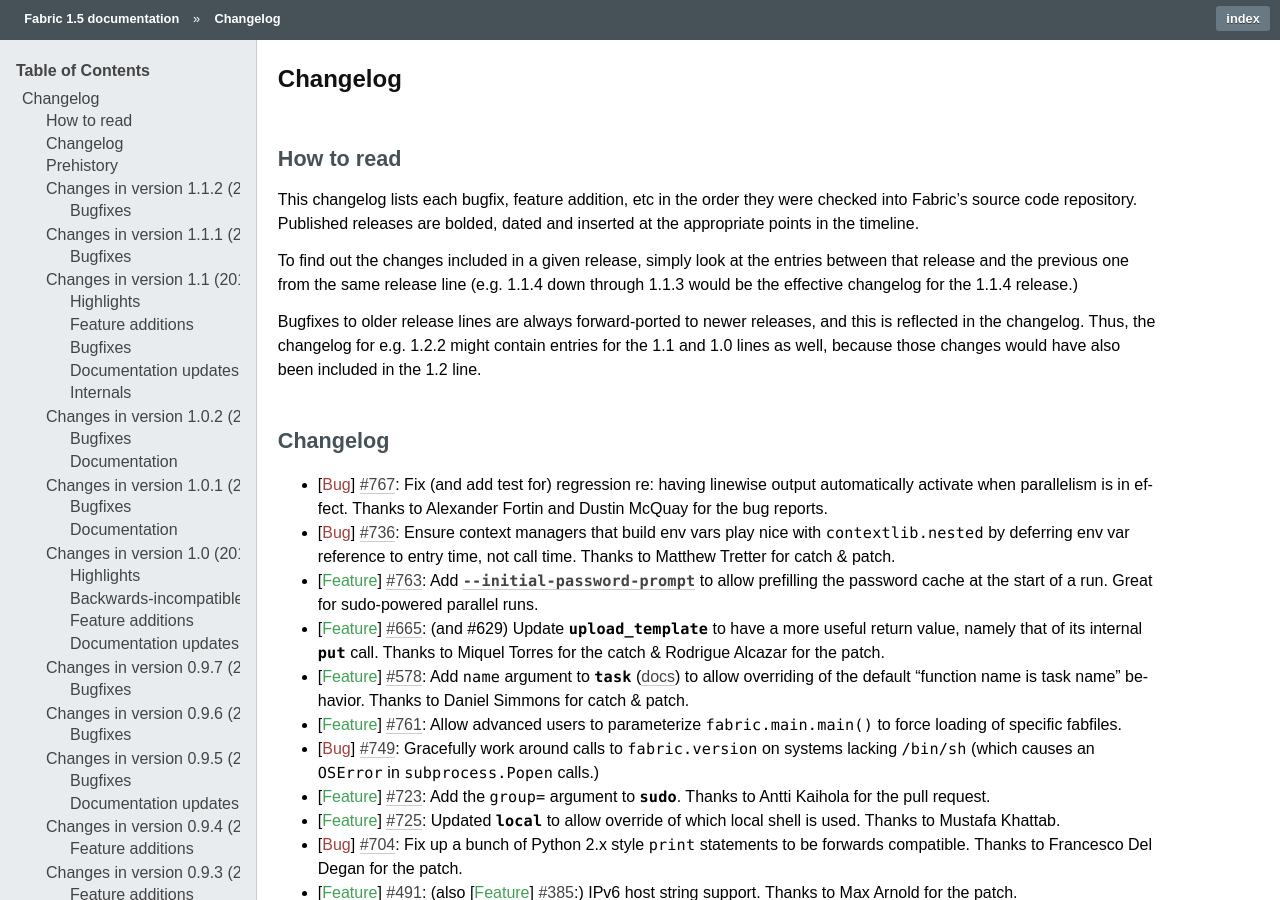
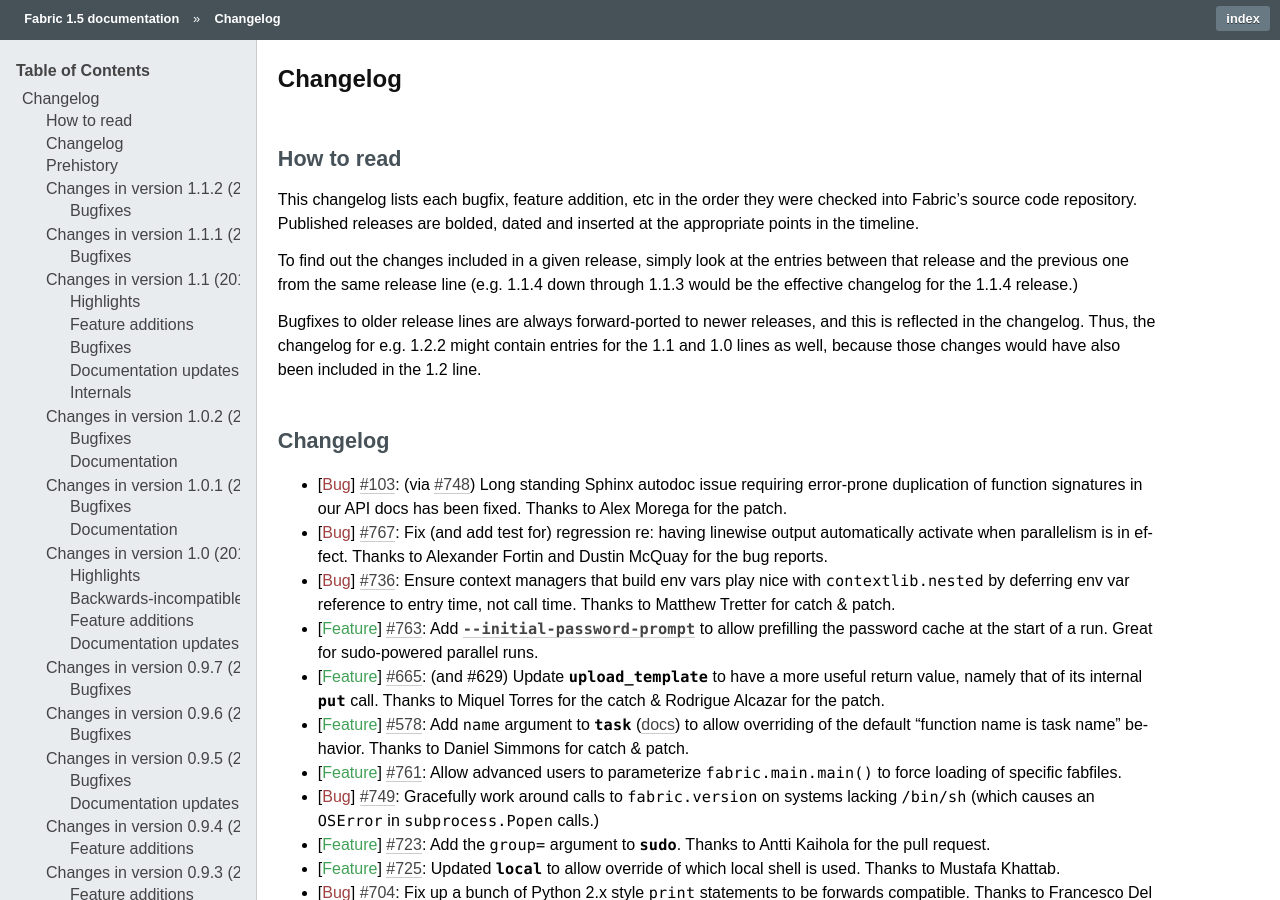
Before and after one commit to fabric/fabric, a Sphinx documentation site: the page built from docs/changelog.rst, in a window 1280 px wide and 900 px high. Built offline with Sphinx 7.4.7, drawn with Linux system fonts in a browser that asks for light colours.

Commit message:
Changelog re #103, re #748, fixes #748

```diff
--- a/docs/changelog.rst
+++ b/docs/changelog.rst
@@ -25,6 +25,9 @@
 Changelog
 =========
 
+* :bug:`103` (via :issue:`748`) Long standing Sphinx autodoc issue requiring
+  error-prone duplication of function signatures in our API docs has been
+  fixed. Thanks to Alex Morega for the patch.
 * :bug:`767` Fix (and add test for) regression re: having linewise output
   automatically activate when parallelism is in effect. Thanks to Alexander
   Fortin and Dustin McQuay for the bug reports.
```
